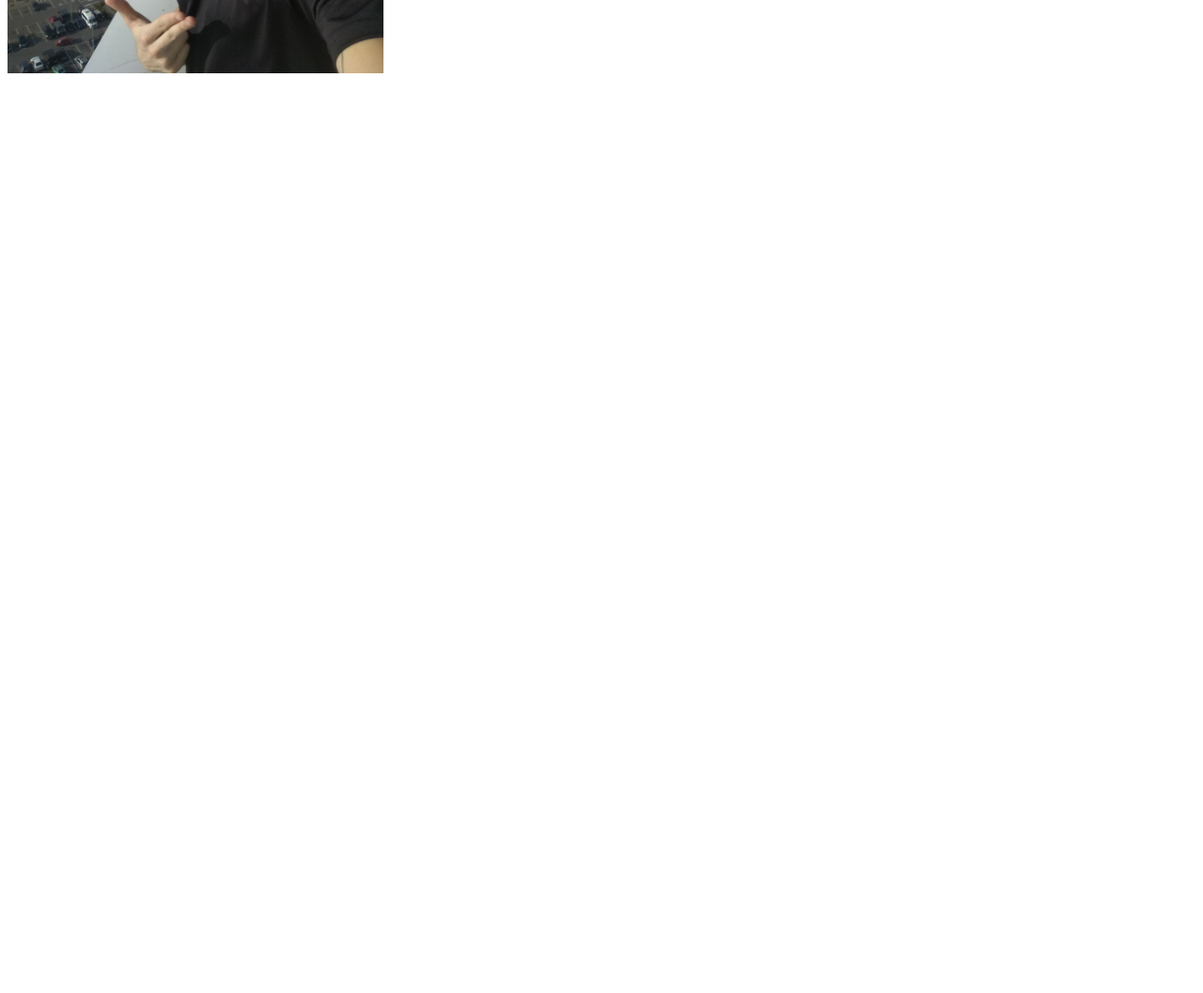
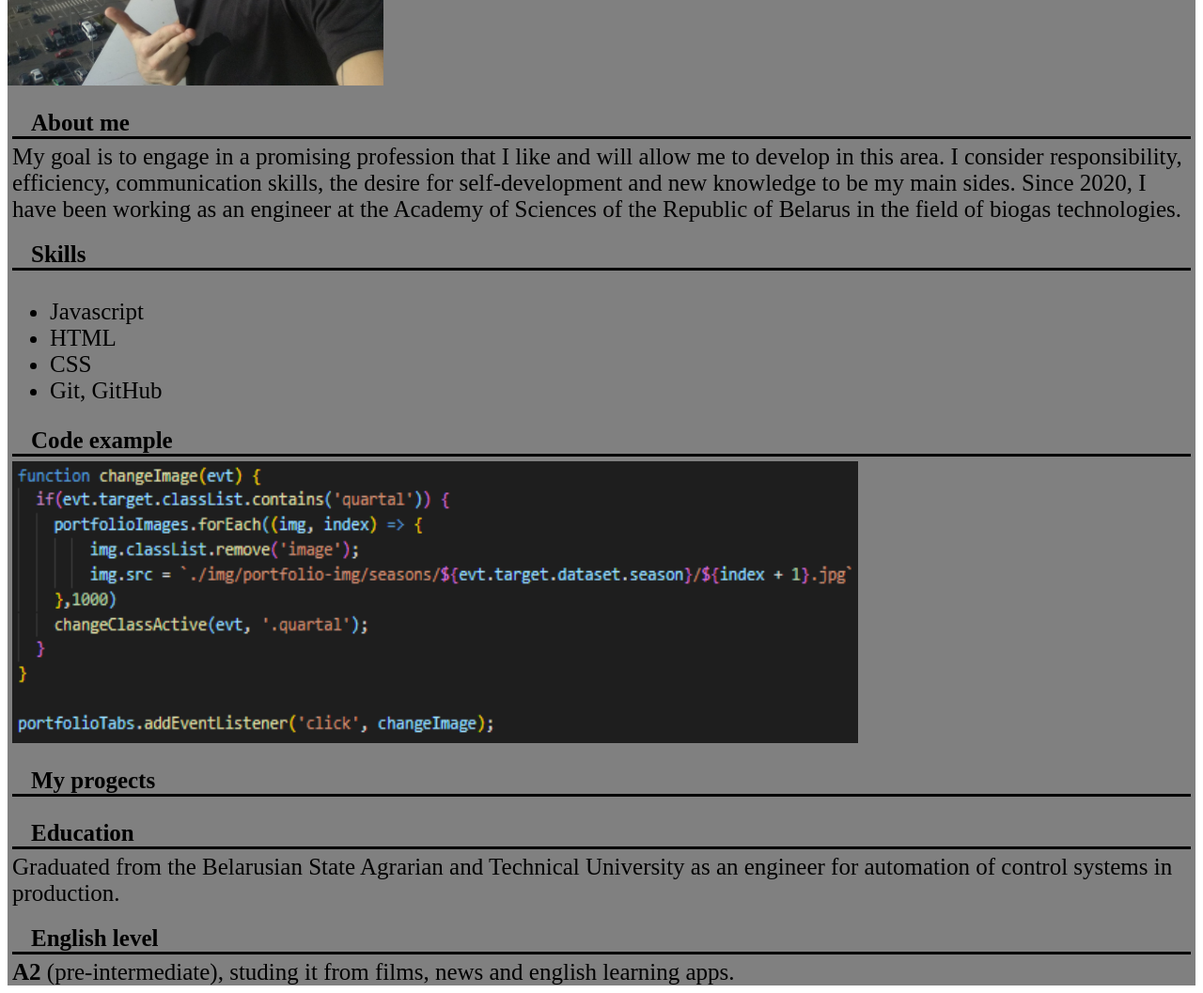
Before and after one commit to VladTarnovskiy/rsschool-cv, a plain HTML site: page index.html in a window 1280 px wide. Shown: the part 500-1557 px from the top of the page at 94% size. Before the commit the page ends 800 px from the top, so only its background shows below. Drawn offline with Linux system fonts and the light colour scheme.

Commit message:
feat: add main

```diff
--- a/index.html
+++ b/index.html
@@ -36,8 +36,50 @@
                 </div>
             </div>
         </header>
-        <main></main>
-        <footer></footer>
+        <main>
+            <section class="section">
+                <h2 class="section-name">About me</h2>
+                <div class="section-discription">
+                    My goal is to engage in a promising profession that I like and will allow me to develop in this area.
+                    I consider responsibility, efficiency, communication skills, the desire for self-development and new knowledge to be my main sides.
+                    Since 2020, I have been working as an engineer at the Academy of Sciences of the Republic of Belarus in the field of biogas technologies.
+                </div>
+            </section>
+            <section class="section">
+                <h2 class="section-name">Skills</h2>
+                <div class="section-discription">
+                    <ul>
+                        <li>Javascript</li>
+                        <li>HTML</li>
+                        <li>CSS</li>
+                        <li>Git, GitHub</li>
+                    </ul>
+                </div>
+            </section>
+            <section class="section">
+                <h2 class="section-name">Code example</h2>
+                <div class="section-discription">
+                    <img src="/assets/code.png" alt="Code">
+                </div>
+            </section>
+            <section class="section">
+                <h2 class="section-name">My progects</h2>
+                <div class="section-discription"></div>
+            </section>
+            <section class="section">
+                <h2 class="section-name">Education</h2>
+                <div class="section-discription">
+                    Graduated from the Belarusian State Agrarian and Technical University as an engineer for automation of control systems in production.
+                </div>
+            </section>
+            <section class="section">
+                <h2 class="section-name">English level</h2>
+                <div class="section-discription"><b>A2</b> (pre-intermediate), studing it from films, news and english learning apps.</div>
+            </section>
+        </main>
+        <footer>
+
+        </footer>
     </div>
 </body>
 </html>
--- a/style.css
+++ b/style.css
@@ -20,7 +20,7 @@
     max-width: 1440px;
     margin-left: auto;
     margin-right: auto;
-    background-color: white;
+    background-color: grey;
 }
 
 .avatar{
@@ -33,17 +33,39 @@
 }
 
 .navigation{
-    margin: 5px 5px;
+    margin: 0 5px;
+    padding-top: 5px;
 }
 
 .name{
-    font-size: 32px;
+    font-size: 48px;
 }
 
 .contacts{
     padding-left: 120px;
+    min-width: 420px;
 }
 
 .contact-item{
     margin-bottom: 10px;
 }
+
+.section-name{
+    border-bottom: 3px solid black;
+    padding-left: 20px;
+    margin: 0 5px 0 5px;
+}
+
+.section{
+    margin-top: 20px;
+}
+
+.section-discription{
+    margin: 0 5px 0 5px;
+    padding-top: 5px;
+}
+
+.section-discription > img{
+    width: 900px;
+    height: 300px;
+}
```
Also changed, not shown: assets/code.png (added).
